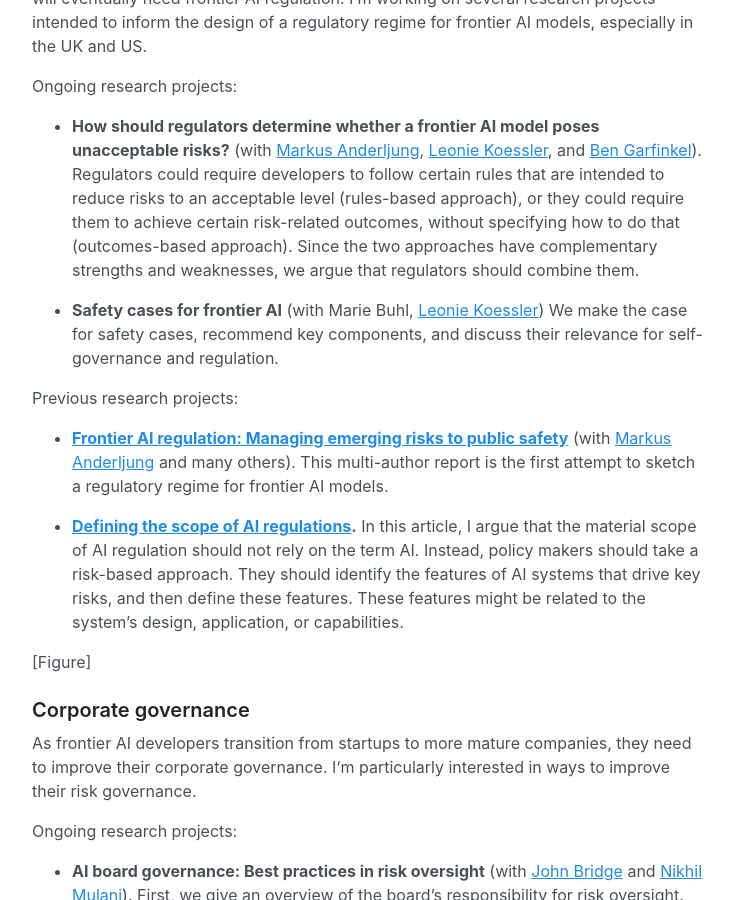
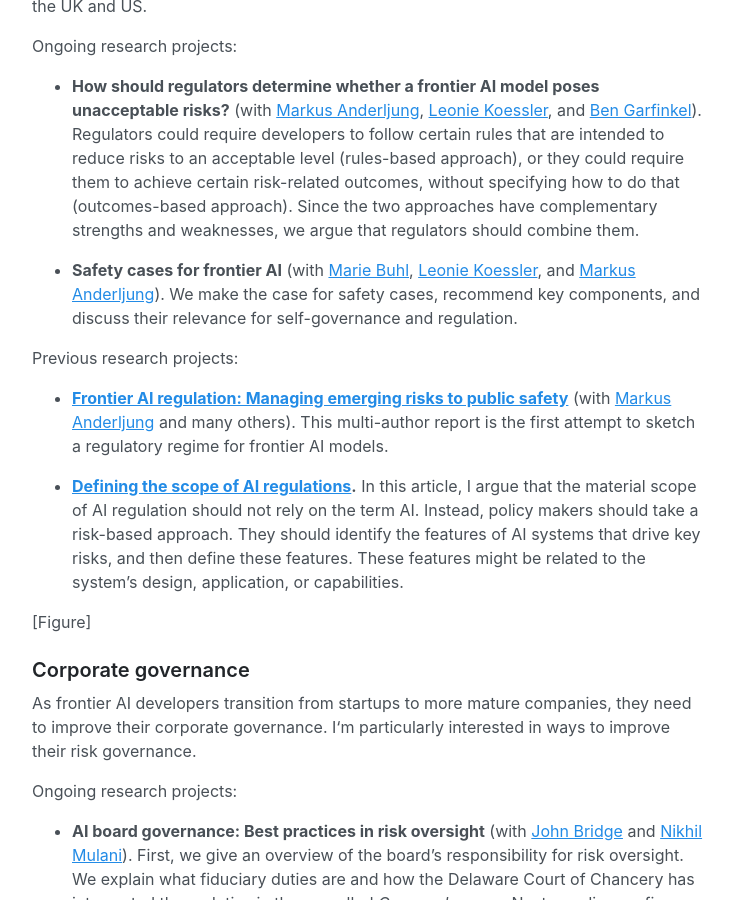
Before and after one commit to jonasschuett/jonasschuett.github.io, a Jekyll site: the page built from _posts/2020-04-04-introduction.md, in a window 1280 px wide and 900 px high, scrolled down 2898 px. Shown: the whole window, without its empty margins (272-1004 px from the left). Built offline with Jekyll 4.4.1, drawn with Linux system fonts in a browser that asks for light colours.

Commit message:
Update 2020-04-04-introduction.md

```diff
--- a/_posts/2020-04-04-introduction.md
+++ b/_posts/2020-04-04-introduction.md
@@ -59,7 +57,7 @@ Ongoing research projects:
 
 - **How should regulators determine whether a frontier AI model poses unacceptable risks?** (with [Markus Anderljung](https://www.linkedin.com/in/markus-anderljung-21369974/), [Leonie Koessler](https://www.linkedin.com/in/leonie-koessler-ll-m-kcl-85b71814a/), and [Ben Garfinkel](https://www.governance.ai/team/ben-garfinkel)). Regulators could require developers to follow certain rules that are intended to reduce risks to an acceptable level (rules-based approach), or they could require them to achieve certain risk-related outcomes, without specifying how to do that (outcomes-based approach). Since the two approaches have complementary strengths and weaknesses, we argue that regulators should combine them.
 
-- **Safety cases for frontier AI** (with Marie Buhl, [Leonie Koessler](https://www.linkedin.com/in/leonie-koessler-ll-m-kcl-85b71814a/)) We make the case for safety cases, recommend key components, and discuss their relevance for self-governance and regulation.
+- **Safety cases for frontier AI** (with [Marie Buhl](https://www.linkedin.com/in/marie-buhl-38a5031b5/), [Leonie Koessler](https://www.linkedin.com/in/leonie-koessler-ll-m-kcl-85b71814a/), and [Markus Anderljung](https://www.linkedin.com/in/markus-anderljung-21369974/)). We make the case for safety cases, recommend key components, and discuss their relevance for self-governance and regulation.
 
 Previous research projects:
 
```
Also changed, not shown: other parts of _posts/2020-04-04-introduction.md (+0 -2 lines).
